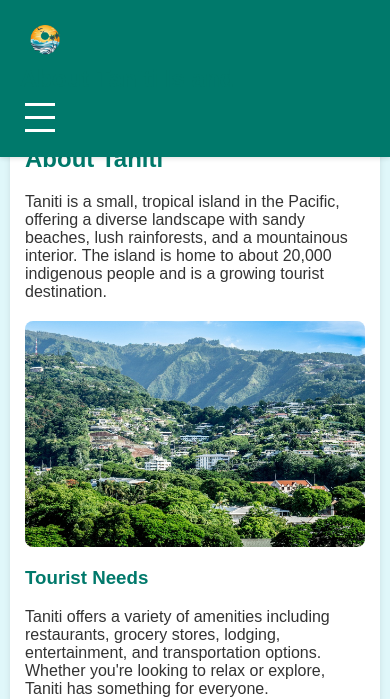
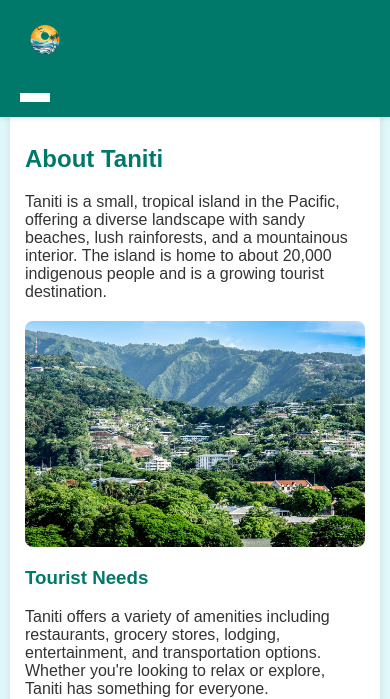
Before and after one commit to tattedbeardo89/WGU-D479, a plain HTML site: page about.html in a window 390 px wide. Shown: the top 699 px of the page. Drawn offline with Linux system fonts and the light colour scheme.

Commit message:
Update styles.css

```diff
--- a/styles.css
+++ b/styles.css
@@ -76,7 +76,7 @@ nav ul li a:hover {
     display: none; /* Hidden by default on larger screens */
     flex-direction: column;
     cursor: pointer;
-    padding: 5px; /* Adjust padding for better touch */
+    padding: 0px; /* Adjust padding for better touch */
     z-index: 1010; /* Ensure it stays above other content */
 }
 
@@ -84,7 +84,7 @@ nav ul li a:hover {
     width: 30px; /* Adjust width for better visibility */
     height: 3px; /* Adjust height for better visibility */
     background-color: white;
-    margin: 5px 0; /* Adjust margin for better spacing */
+    margin: 0px 0; /* Adjust margin for better spacing */
     transition: 0.4s;
 }
 
```
